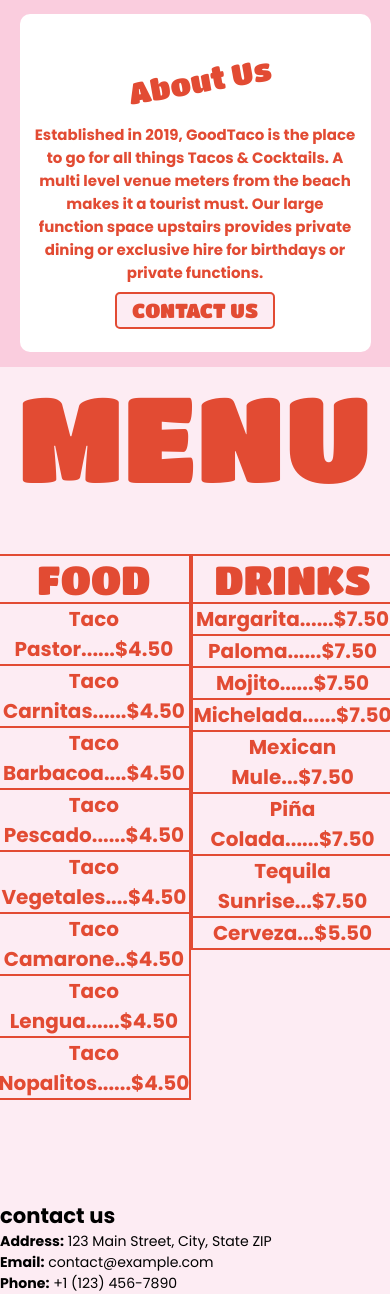
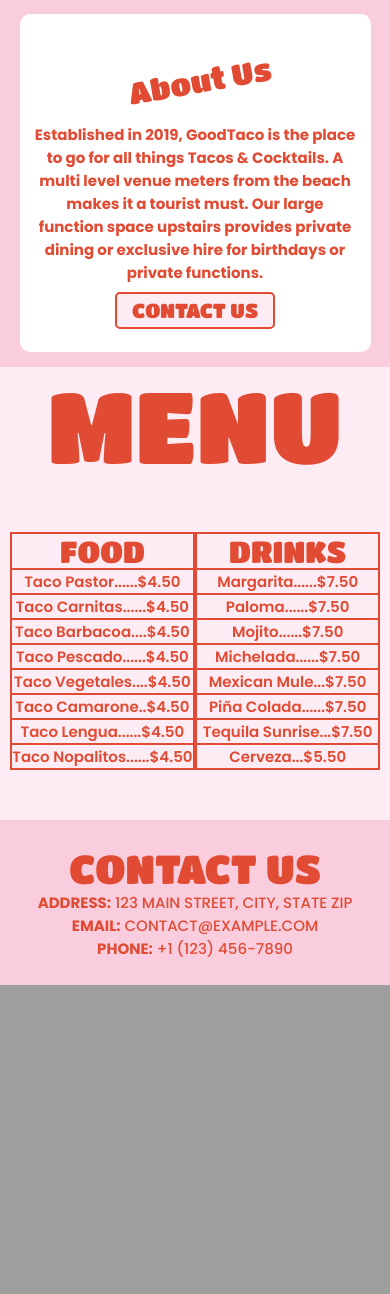
Before and after one commit to E01N/Restaurant-Website, a Django app: page / in a window 390 px wide. Shown: the part 935-2229 px from the top of the page. After the commit the page ends 1920 px from the top, so only its background shows below. Run offline with Django 4.2, Linux system fonts and the light colour scheme.

Commit message:
added styling for the about section and the cotact section

```diff
--- a/goodtaco/base/static/css/base.css
+++ b/goodtaco/base/static/css/base.css
@@ -341,6 +341,35 @@
     width: 400px;
 }
 
+/* contact section */
+.contact {
+    background-color: var(--base-color);
+    padding-top: 25px;
+}
+.contact-head {
+    text-transform: uppercase;
+    text-align: center;
+    color: var(--dark-color);
+    font-family: 'Titan One', cursive;
+    font-size: 80px;
+    font-weight: 150;
+}
+
+.contact-info {
+    margin-bottom: 100px;
+}
+
+.contact-info li {
+    text-transform: uppercase;
+    text-align: center;
+    color: var(--dark-color);
+    font-size: 20px;
+    font-weight: 150;
+}
+
+.contact-info ul {
+    padding-bottom: 25px;
+}
 
 
 
@@ -432,4 +461,104 @@
         font-size: 20px;
         font-weight: 500;
     }
+
+    .menu-head {
+        text-transform: uppercase;
+        text-align: center;
+        color: var(--dark-color);
+        font-family: 'Titan One', cursive;
+        font-size: 100px;
+        font-weight: 150;
+    }
+
+    .menu {
+        display: flex;
+        justify-content: center;
+        height: auto;
+        width: 95%;
+        margin-left: auto;
+        margin-right: auto;
+    }
+
+    .table-head {
+        text-transform: uppercase;
+        text-align: center;
+        color: var(--dark-color);
+        font-family: 'Titan One', cursive;
+        font-size: 30px;
+        font-weight: 100;
+    }
+
+    table {
+        display: flex;
+        justify-content: center;
+        text-align: center;
+        border-collapse: collapse;
+        margin-top: 50px;
+        margin-bottom: 50px;
+    }
+
+
+    td {
+        border: 2px solid var(--dark-color);
+        color: var(--dark-color);
+        font-size: 15px;
+        font-weight: 600;
+        width: 300px;
+    }
+
+    .contact-head {
+        font-size: 40px;
+    }
+
+    .contact-info li {
+        font-size: 15px;
+        font-weight: 500;
+    }
+
 }
+
+/*Media Query for medium screen*/
+@media (max-width: 850px) {
+
+    .about-container {
+        height: 80%;
+    }
+
+    .about-img {
+        display: none;
+    }
+
+    .about-text {
+        background-color: var(--color-white);
+        border-radius: 10px;
+        margin: 15px;
+        height: 40vh;
+        width: 90%;
+        z-index: 9999;
+    }
+
+    .about-text h1 {
+        transform: rotate(-10deg);
+        font-family: 'Titan One', cursive;
+        color: var(--dark-color);
+        font-size: 30px;
+        font-weight: 150;
+        padding-top: 50px;
+    }
+
+    .about-text p {
+        color: var(--dark-color);
+        height: auto;
+        width: auto;
+        font-size: 15px;
+        font-weight: 700;
+        margin-bottom: 15px;
+        padding: 25px 15px 0 15px;
+    }
+
+    .contact-btn {
+        font-size: 20px;
+        font-weight: 500;
+    }
+}
```
